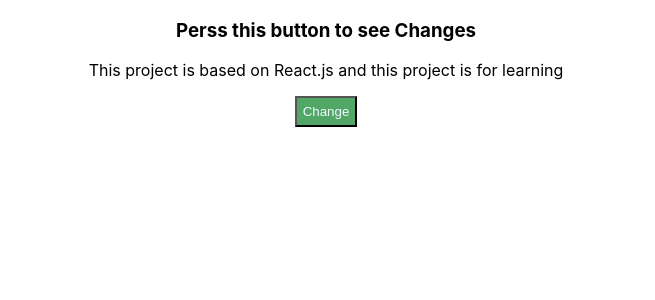
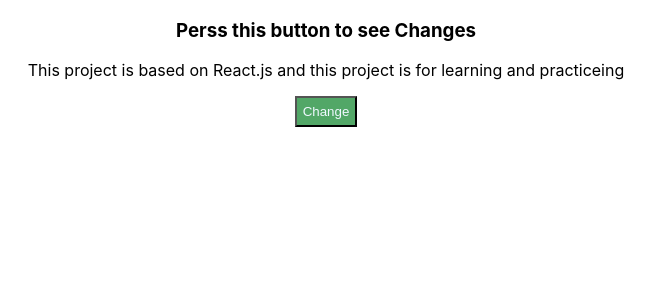
Before and after one commit to sumanbiswas18/React-Practice, a React app: page / in a window 1280 px wide. Shown: the top 300 px of the page, without its empty margins (314-969 px from the left). Built offline with nearby package versions, Linux system fonts and the light colour scheme.

Commit message:
line added

```diff
--- a/src/App.js
+++ b/src/App.js
@@ -66,7 +66,8 @@ class App extends Component {
       <div className="App">
         <h3>Perss this button to see Changes</h3>
         <p>
-          This project is based on React.js and this project is for learning
+          This project is based on React.js and this project is for learning and
+          practiceing
         </p>
         <button style={btnStyle} onClick={this.toggleCardHanler}>
           Change
```
